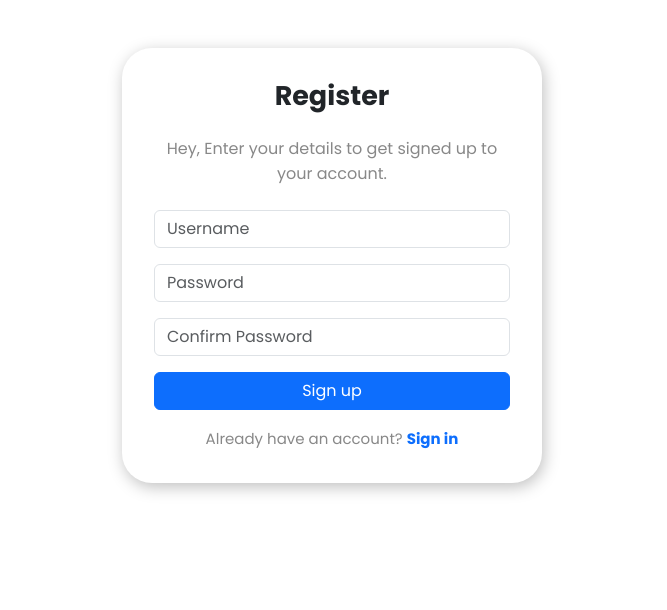
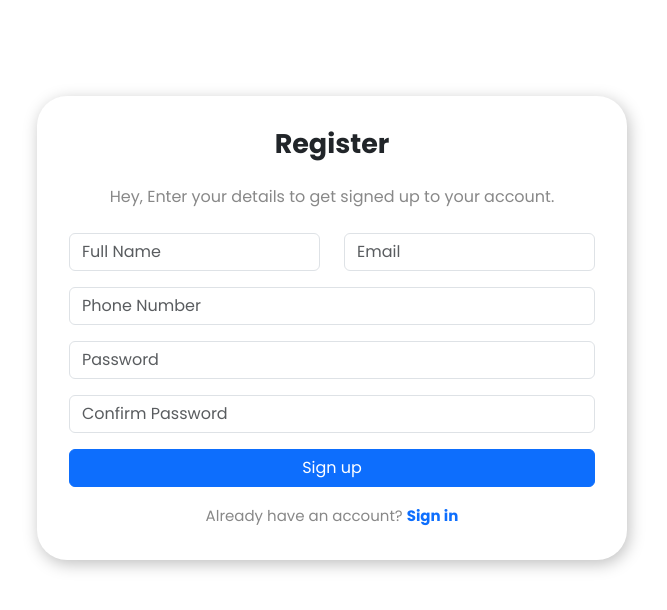
Before and after one commit to ahmed20008/FireSight-Backend, a React (Vite) app in the folder client/: page /register in a window 1280 px wide. Shown: the top 610 px of the page, without its empty margins (308-975 px from the left). Built offline with nearby package versions, Linux system fonts and the light colour scheme.

Commit message:
updated login page

```diff
--- a/client/src/assets/css/Register.css
+++ b/client/src/assets/css/Register.css
@@ -8,19 +8,19 @@
     font-weight: 400;
 }
 
-.auth-card {
+.auth-card-register {
     display: flex;
     justify-content: center;
 }
 
-.auth-card .card {
+.auth-card-register .card {
     border-radius: 30px;
     background: #FFF;
     box-shadow: 2px 4px 16px 0px rgba(0, 0, 0, 0.25);
     border: 0;
     padding: 2rem 2rem;
     width: 100%;
-    max-width: 420px;
+    max-width: 590px;
 }
 
 .offscreen {
--- a/client/src/modules/auth/Login.jsx
+++ b/client/src/modules/auth/Login.jsx
@@ -1,12 +1,45 @@
-import React, { useState, useRef, useEffect } from 'react';
+import React, { useState } from 'react';
 import AuthLayout from '../../layout/AuthLayout';
 import { Link } from 'react-router-dom';
 import '../../assets/css/Login.css';
 
 const Login = () => {
 
+  const [credential, setCredential] = useState({
+    email: "",
+    password: "",
+  });
+
+  const login = (e) => {
+    e.preventDefault();
+    // signIn({ ...credential })
+    //   .then((response) => {
+    //     const authUser = response.data.user;
+
+    //     let isAuthCookiesSet = setAuthCookie({
+    //       token: response.data.auth_token,
+    //       expiresIn: response.data.exp,
+    //       tokenType: "Bearer",
+    //       authState: {},
+    //     });
+
+    //     if (isAuthCookiesSet) {
+    //       navigate("/dashboard");
+    //     } else {
+    //       toastrOnTopCenter("Something went wrong, try later", "error");
+    //     }
+    //   })
+    //   .catch((errors) => {
+    //     setErrorBag(errors);
+    //   })
+    //   .finally(() => {
+    //     setProcessing(false);
+    //   });
+  }
+
   return (
-    <>
+    <div className="row py-5">
+      <div className="col-md-12 my-auto">
         <div className="auth-card">
           <div className="card">
             <div className="login">
@@ -14,16 +47,25 @@ const Login = () => {
               <p className='text-center mb-4'>Hey, Enter your details to get sign in to your account.</p>
             </div>
             <div className="login-inputs">
-            <form>
+              <form onSubmit={login}>
                 <div className="form-row">
                   <div className="col-md-12 mb-3">
-                  <input type="email" className="form-control" id="email" placeholder="Enter Email" required />
-                  <div className="invalid-feedback">
-                    Enter Email
-                  </div>
+                    <input
+                      className="form-control"
+                      type="email"
+                      value={credential.email}
+                      onChange={(e) => setCredential({ ...credential, email: e.target.value })}
+                      placeholder="Enter Email"
+                      required />
                   </div>
                   <div className="col-md-12 mb-3">
-                  <input type="password" className="form-control" id="password" placeholder="Enter Password" required />
+                    <input
+                      type="password"
+                      className="form-control"
+                      value={credential.password}
+                      onChange={(e) => setCredential({ ...credential, password: e.target.value })}
+                      placeholder="Enter Password"
+                      required />
                     <div className="invalid-feedback">
                       Enter Password
                     </div>
@@ -39,7 +81,8 @@ const Login = () => {
             </div>
           </div>
         </div>
-    </>
+      </div>
+    </div>
   )
 }
 
--- a/client/src/modules/auth/Register.jsx
+++ b/client/src/modules/auth/Register.jsx
@@ -1,4 +1,4 @@
-import React, { useState, useEffect } from 'react';
+import React, { useState } from 'react';
 import { Link } from 'react-router-dom';
 import AuthLayout from '../../layout/AuthLayout';
 import '../../assets/css/Register.css';
@@ -6,32 +6,48 @@ import '../../assets/css/Register.css';
 const Register = () => {
 
   return (
-    <>
-      <div className="auth-card">
+    <div className="row">
+      <div className="col-md-12 py-5">
+        <div className="auth-card-register">
           <div className="card">
             <div className="register">
               <h2 className='text-center mb-4'>Register</h2>
               <p className='text-center mb-4'>Hey, Enter your details to get signed up to your account.</p>
             </div >
             <div className="register-inputs">
-            <form>
+              <form onSubmit={() => { }}>
                 <div className="row">
-                <div className="col-md-12 mb-3">
+                  <div className="col-md-6 mb-3">
                     <input
                       type="text"
                       className="form-control"
-                    id="username"
-                    autoComplete="off"
-                    placeholder="Username"
-                    required />
+                      placeholder="Full Name"
+                      required
+                    />
+                  </div>
+                  <div className="col-md-6 mb-3">
+                    <input
+                      type="email"
+                      className="form-control"
+                      placeholder="Email"
+                      required
+                    />
+                  </div>
+
+                  <div className="col-md-12 mb-3">
+                    <input
+                      type="tel"
+                      className="form-control"
+                      placeholder="Phone Number"
+                      required
+                    />
                   </div>
                   <div className="col-md-12 mb-3">
                     <input
                       type="password"
                       className="form-control"
-                    id="password"
+                      placeholder="Password"
                       required
-                    placeholder="Password"
                     />
                   </div>
                   <div className="col-md-12 mb-3">
@@ -44,7 +60,7 @@ const Register = () => {
                   </div>
                 </div>
                 <div className="col-md-12 mb-3">
-                <button className="btn btn-primary w-100">
+                  <button className="btn btn-primary w-100" type='submit'>
                     Sign up
                   </button>
                 </div>
@@ -55,7 +71,8 @@ const Register = () => {
             </div>
           </div >
         </div >
-    </>
+      </div>
+    </div>
   )
 }
 
```
Also changed, not shown: 1 other file (tests, documents, lock files or other folders). Lines whose indentation alone changed are shown as unchanged.
